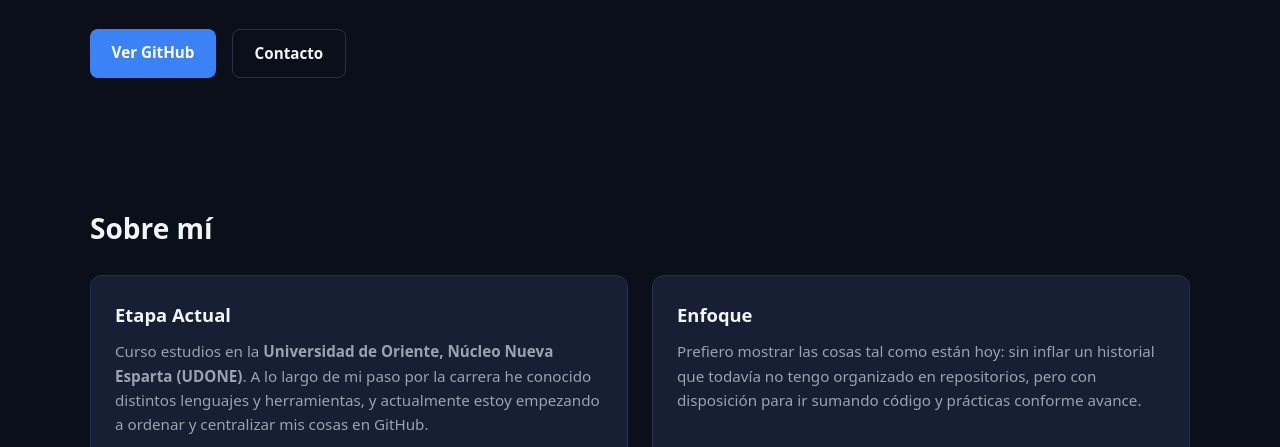
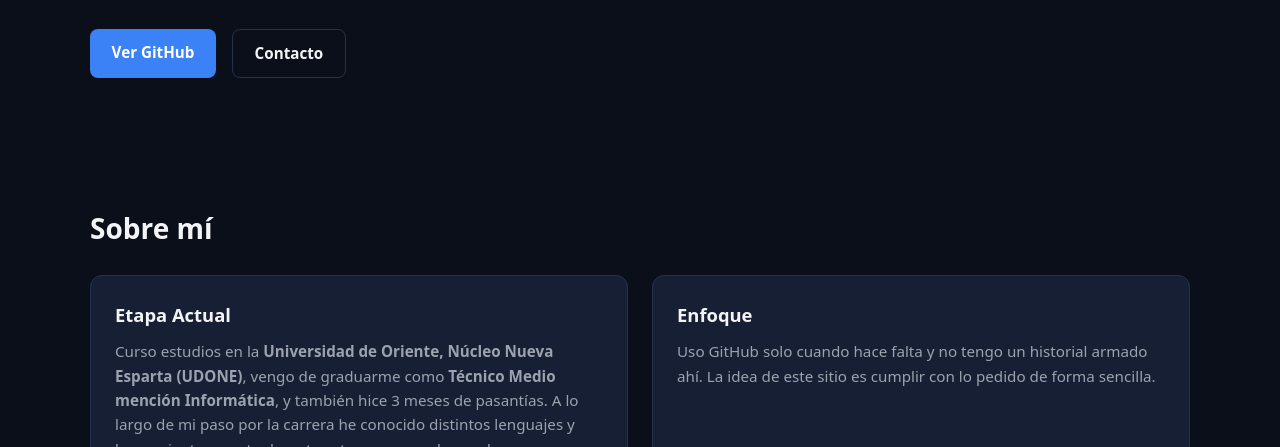
Before and after one commit to RexRoss/fidel-rosas-portafolio, a plain HTML site: page index.html in a window 1280 px wide. Shown: the part 353-800 px from the top of the page. Drawn offline with Linux system fonts and the light colour scheme.

Commit message:
cambio ligero 11

```diff
--- a/index.html
+++ b/index.html
@@ -48,7 +48,8 @@
           <div class="about-card">
             <h3>Etapa Actual</h3>
             <p>
-              Curso estudios en la <strong>Universidad de Oriente, Núcleo Nueva Esparta (UDONE)</strong>.
+              Curso estudios en la <strong>Universidad de Oriente, Núcleo Nueva Esparta (UDONE)</strong>,
+              vengo de graduarme como <strong>Técnico Medio mención Informática</strong>, y también hice 3 meses de pasantías.
               A lo largo de mi paso por la carrera he conocido distintos lenguajes y herramientas,
               y actualmente estoy empezando a ordenar y centralizar mis cosas en GitHub.
             </p>
@@ -56,9 +57,7 @@
           <div class="about-card">
             <h3>Enfoque</h3>
             <p>
-              Prefiero mostrar las cosas tal como están hoy: sin inflar un historial que todavía
-              no tengo organizado en repositorios, pero con disposición para ir sumando código
-              y prácticas conforme avance.
+              Uso GitHub solo cuando hace falta y no tengo un historial armado ahí. La idea de este sitio es cumplir con lo pedido de forma sencilla.
             </p>
           </div>
         </div>
```
